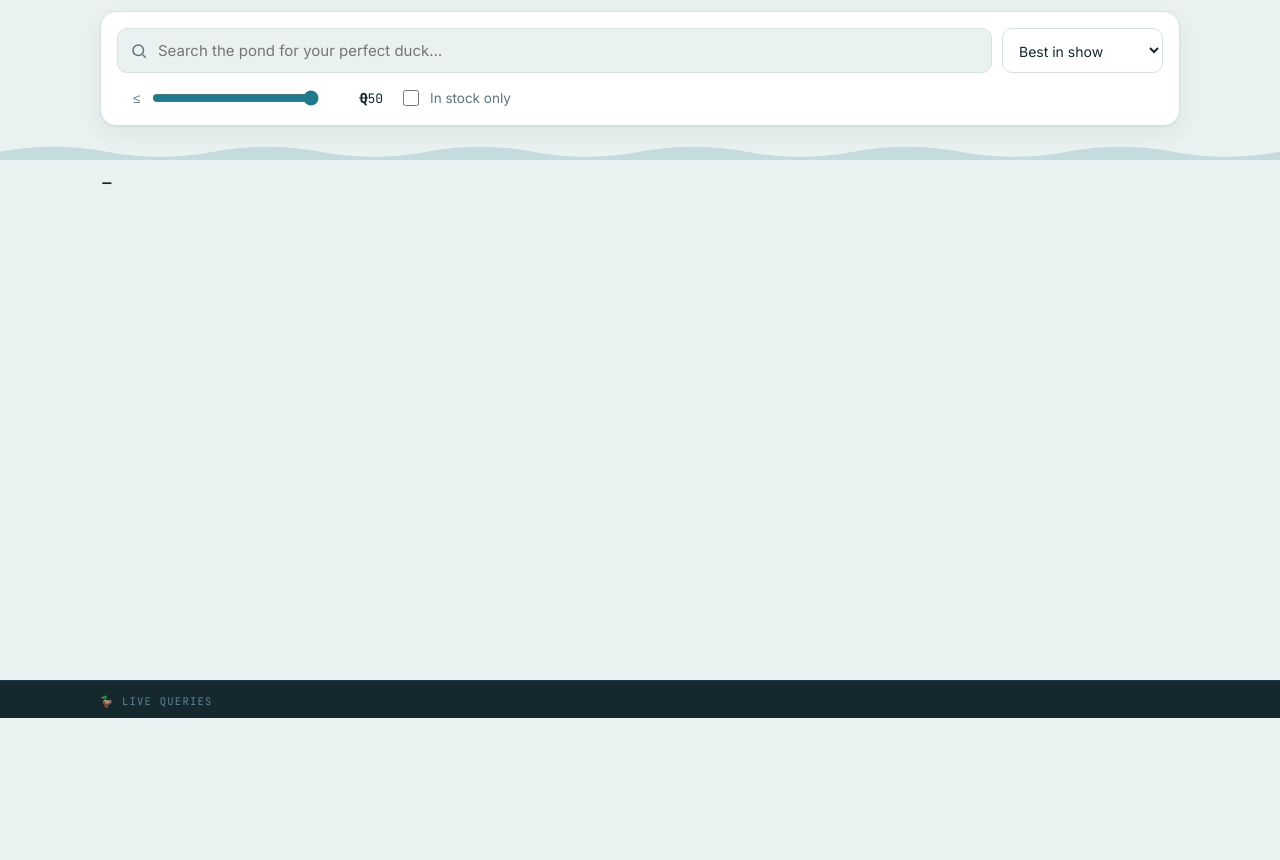
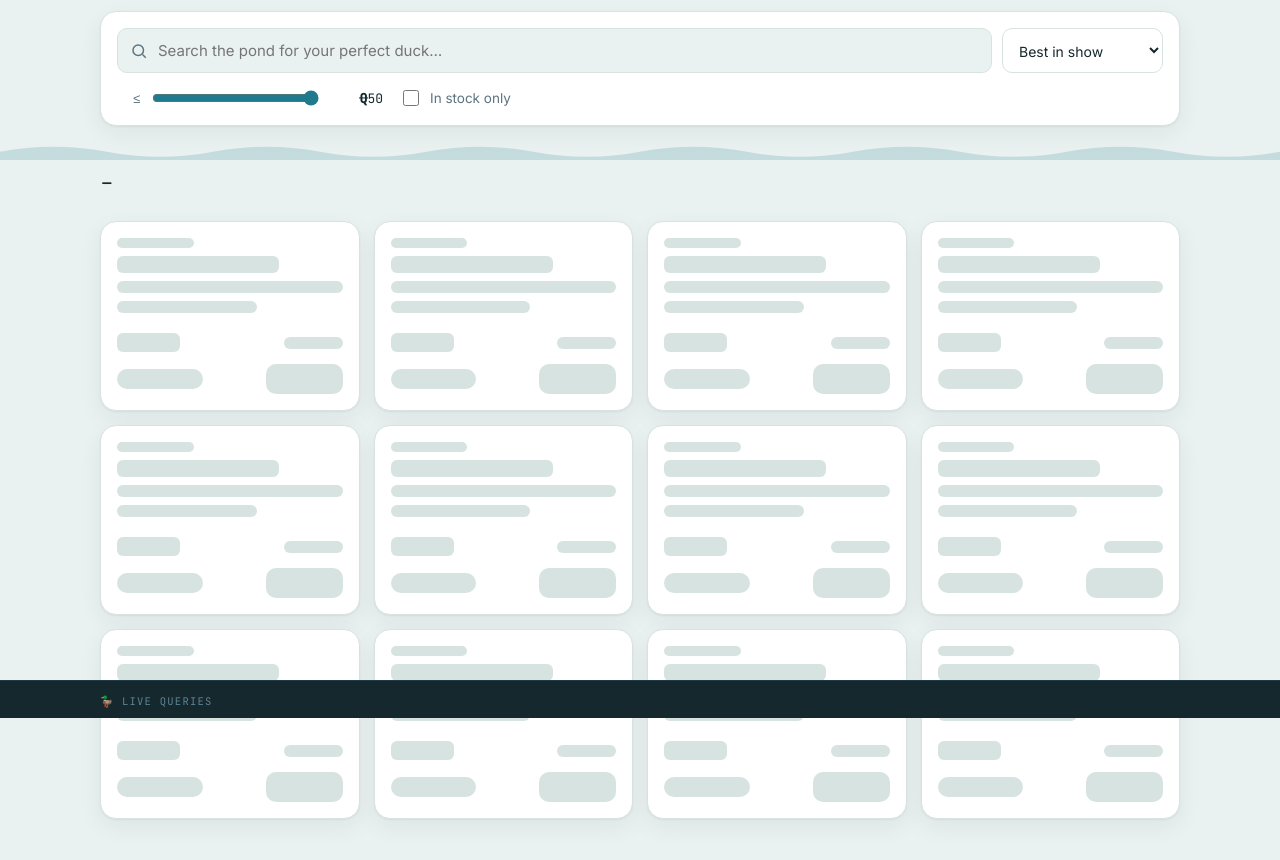
Before and after one commit to dorzey/teal-deal-shop, a plain HTML site: page public/index.html in a window 1280 px wide. Shown: the part 82-942 px from the top of the page. Before the commit the page ends 800 px from the top, so only its background shows below. Drawn offline with Linux system fonts and the light colour scheme.

Commit message:
store: skeleton cards while duckdb boots
12 static shimmer cards in #grid paint with the HTML; first real render
replaces them. Error path shows a message instead of an endless shimmer.

Co-Authored-By: Claude Sonnet 5.5 <noreply@anthropic.com>

```diff
--- a/public/index.html
+++ b/public/index.html
@@ -233,6 +233,24 @@
     box-shadow:var(--shadow);padding:16px;display:flex;flex-direction:column;gap:8px;
     transition:transform .15s ease, box-shadow .15s ease;
   }
+  /* Skeleton cards: static markup in #grid, painted with the HTML while DuckDB
+     boots, then replaced wholesale by the first real render. Same box as .card. */
+  .card.skel{pointer-events:none}
+  .skel .sk{
+    display:block;height:12px;border-radius:6px;
+    background:linear-gradient(90deg,var(--line) 25%,#EEF4F2 50%,var(--line) 75%);
+    background-size:200% 100%;animation:skelShimmer 1.4s ease-in-out infinite;
+  }
+  .skel .sk-cat{width:34%;height:10px}
+  .skel .sk-name{width:72%;height:17px}
+  .skel .sk-line{width:100%}
+  .skel .sk-short{width:62%}
+  .skel .sk-price{width:28%;height:19px}
+  .skel .sk-rate{width:26%}
+  .skel .sk-stock{width:38%;height:20px;border-radius:999px}
+  .skel .sk-btn{width:34%;height:30px;border-radius:10px}
+  .skel .sk-gap{flex:1}
+  @keyframes skelShimmer{from{background-position:200% 0}to{background-position:-200% 0}}
   .card:hover{transform:translateY(-3px) rotate(-.6deg);box-shadow:0 2px 4px rgba(15,33,41,.08),0 14px 30px rgba(15,33,41,.10)}
   .card .cat{
     font-family:'JetBrains Mono',monospace;font-size:11px;letter-spacing:.06em;
@@ -357,7 +375,20 @@
     <div id="ppContent"></div>
   </div>
 
-  <div class="grid" id="grid"></div>
+  <div class="grid" id="grid" aria-busy="true" aria-label="Loading ducks">
+    <div class="card skel"><span class="sk sk-cat"></span><span class="sk sk-name"></span><span class="sk sk-line"></span><span class="sk sk-line sk-short"></span><span class="sk-gap"></span><div class="foot"><span class="sk sk-price"></span><span class="sk sk-rate"></span></div><div class="foot"><span class="sk sk-stock"></span><span class="sk sk-btn"></span></div></div>
+    <div class="card skel"><span class="sk sk-cat"></span><span class="sk sk-name"></span><span class="sk sk-line"></span><span class="sk sk-line sk-short"></span><span class="sk-gap"></span><div class="foot"><span class="sk sk-price"></span><span class="sk sk-rate"></span></div><div class="foot"><span class="sk sk-stock"></span><span class="sk sk-btn"></span></div></div>
+    <div class="card skel"><span class="sk sk-cat"></span><span class="sk sk-name"></span><span class="sk sk-line"></span><span class="sk sk-line sk-short"></span><span class="sk-gap"></span><div class="foot"><span class="sk sk-price"></span><span class="sk sk-rate"></span></div><div class="foot"><span class="sk sk-stock"></span><span class="sk sk-btn"></span></div></div>
+    <div class="card skel"><span class="sk sk-cat"></span><span class="sk sk-name"></span><span class="sk sk-line"></span><span class="sk sk-line sk-short"></span><span class="sk-gap"></span><div class="foot"><span class="sk sk-price"></span><span class="sk sk-rate"></span></div><div class="foot"><span class="sk sk-stock"></span><span class="sk sk-btn"></span></div></div>
+    <div class="card skel"><span class="sk sk-cat"></span><span class="sk sk-name"></span><span class="sk sk-line"></span><span class="sk sk-line sk-short"></span><span class="sk-gap"></span><div class="foot"><span class="sk sk-price"></span><span class="sk sk-rate"></span></div><div class="foot"><span class="sk sk-stock"></span><span class="sk sk-btn"></span></div></div>
+    <div class="card skel"><span class="sk sk-cat"></span><span class="sk sk-name"></span><span class="sk sk-line"></span><span class="sk sk-line sk-short"></span><span class="sk-gap"></span><div class="foot"><span class="sk sk-price"></span><span class="sk sk-rate"></span></div><div class="foot"><span class="sk sk-stock"></span><span class="sk sk-btn"></span></div></div>
+    <div class="card skel"><span class="sk sk-cat"></span><span class="sk sk-name"></span><span class="sk sk-line"></span><span class="sk sk-line sk-short"></span><span class="sk-gap"></span><div class="foot"><span class="sk sk-price"></span><span class="sk sk-rate"></span></div><div class="foot"><span class="sk sk-stock"></span><span class="sk sk-btn"></span></div></div>
+    <div class="card skel"><span class="sk sk-cat"></span><span class="sk sk-name"></span><span class="sk sk-line"></span><span class="sk sk-line sk-short"></span><span class="sk-gap"></span><div class="foot"><span class="sk sk-price"></span><span class="sk sk-rate"></span></div><div class="foot"><span class="sk sk-stock"></span><span class="sk sk-btn"></span></div></div>
+    <div class="card skel"><span class="sk sk-cat"></span><span class="sk sk-name"></span><span class="sk sk-line"></span><span class="sk sk-line sk-short"></span><span class="sk-gap"></span><div class="foot"><span class="sk sk-price"></span><span class="sk sk-rate"></span></div><div class="foot"><span class="sk sk-stock"></span><span class="sk sk-btn"></span></div></div>
+    <div class="card skel"><span class="sk sk-cat"></span><span class="sk sk-name"></span><span class="sk sk-line"></span><span class="sk sk-line sk-short"></span><span class="sk-gap"></span><div class="foot"><span class="sk sk-price"></span><span class="sk sk-rate"></span></div><div class="foot"><span class="sk sk-stock"></span><span class="sk sk-btn"></span></div></div>
+    <div class="card skel"><span class="sk sk-cat"></span><span class="sk sk-name"></span><span class="sk sk-line"></span><span class="sk sk-line sk-short"></span><span class="sk-gap"></span><div class="foot"><span class="sk sk-price"></span><span class="sk sk-rate"></span></div><div class="foot"><span class="sk sk-stock"></span><span class="sk sk-btn"></span></div></div>
+    <div class="card skel"><span class="sk sk-cat"></span><span class="sk sk-name"></span><span class="sk sk-line"></span><span class="sk sk-line sk-short"></span><span class="sk-gap"></span><div class="foot"><span class="sk sk-price"></span><span class="sk sk-rate"></span></div><div class="foot"><span class="sk sk-stock"></span><span class="sk sk-btn"></span></div></div>
+  </div>
 </div>
 
 <div class="console">
@@ -457,6 +488,7 @@ async function boot() {
   const n = (await conn.query(`SELECT count(*) AS n FROM catalog`)).toArray()[0].n;
   $('dot').className = 'dot ready';
   $('statusText').textContent = `${n} ducks bobbing · DuckDB in-browser`;
+  $('grid').removeAttribute('aria-busy');
   run();
   loadExtras();   // not awaited: the store is usable before fts/vss finish
 }
@@ -766,6 +798,8 @@ boot().catch(err => {
   $('dot').className = 'dot';
   $('statusText').textContent = 'the pond drained — see console 🦆💦';
   $('sql').textContent = String(err);
+  $('grid').removeAttribute('aria-busy');
+  $('grid').innerHTML = `<div class="empty"><b>The pond drained.</b><br>DuckDB didn't start — see the console.</div>`;
   console.error(err);
 });
 </script>
```
